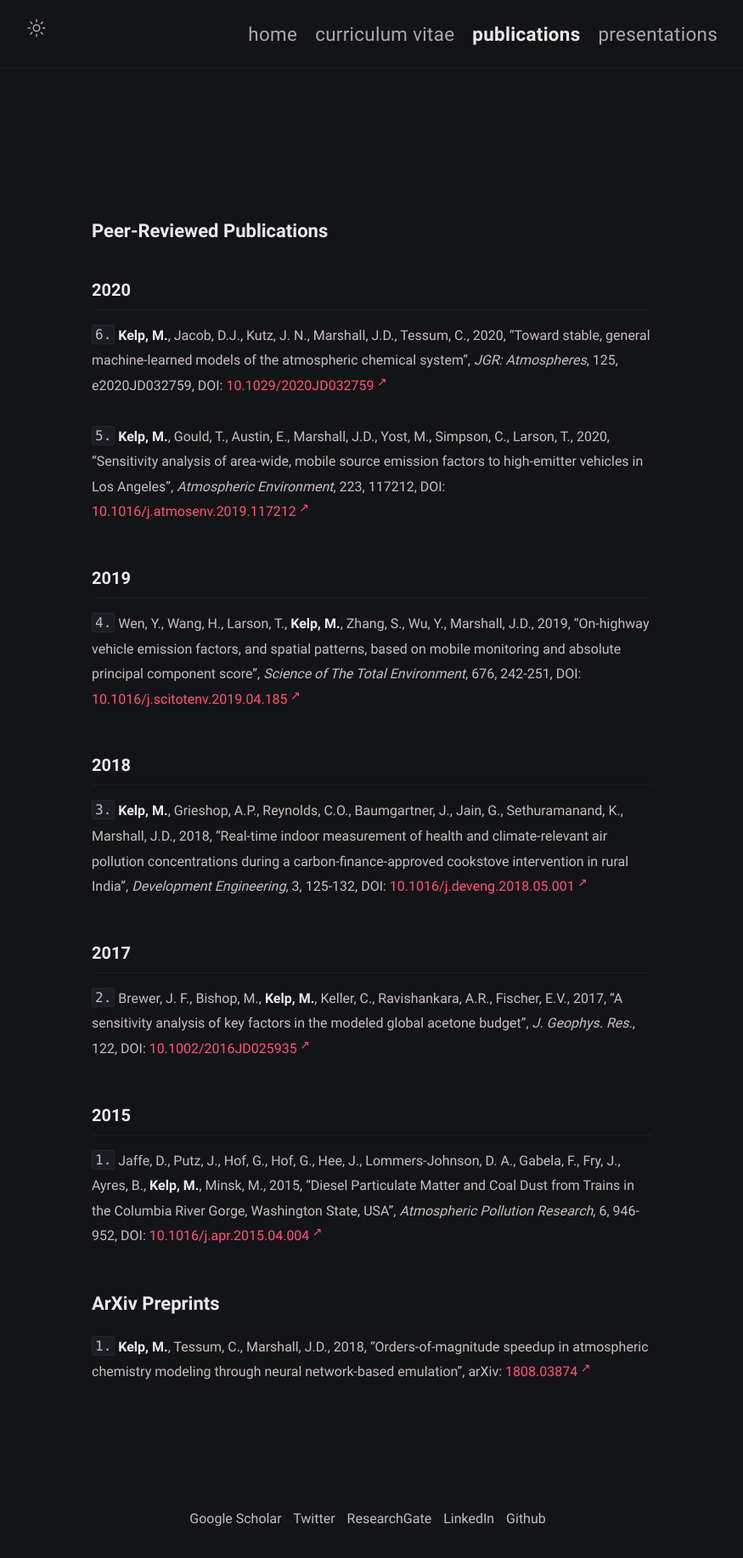
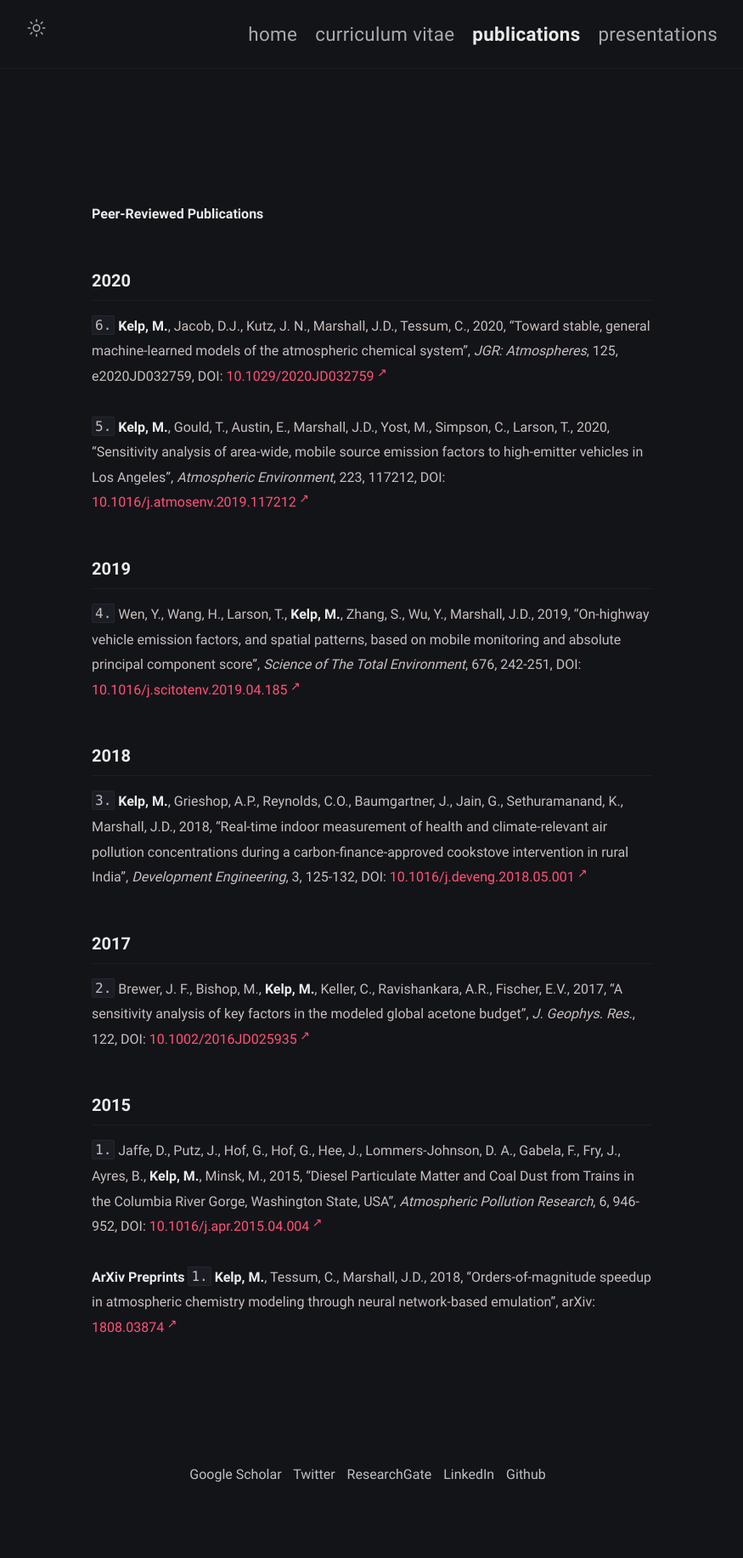
Before and after one commit to mkelp/mkelp.github.io, a Jekyll site: the page built from publications.md, in a window 1280 px wide. Shown: the whole page at 85% size, without its empty margins (202-1077 px from the left). Built offline with Jekyll 4.4.1, drawn with Linux system fonts in a browser that asks for light colours; after the commit the page ends 1781 px from its top, so only the background shows below that.

Commit message:
pubs page 9 + cv

```diff
--- a/publications.md
+++ b/publications.md
@@ -7,7 +7,7 @@ comments: false
 ---
 
 
-## **Peer-Reviewed Publications**
+**Peer-Reviewed Publications**
 
 ### **2020**
 
@@ -43,5 +43,5 @@ the Columbia River Gorge, Washington State, USA”, *Atmospheric Pollution Resea
 DOI: [10.1016/j.apr.2015.04.004](https://www.sciencedirect.com/science/article/abs/pii/S1309104215000057){:target="_blank"}
 
 
-## **ArXiv Preprints**
+**ArXiv Preprints**
 `1.` **Kelp, M.**, Tessum, C., Marshall, J.D., 2018, “Orders-of-magnitude speedup in atmospheric chemistry modeling through neural network-based emulation”, arXiv: [1808.03874](https://arxiv.org/abs/1808.03874){:target="_blank"}
```
Also changed, not shown: CV.md (+3 -1 lines).
